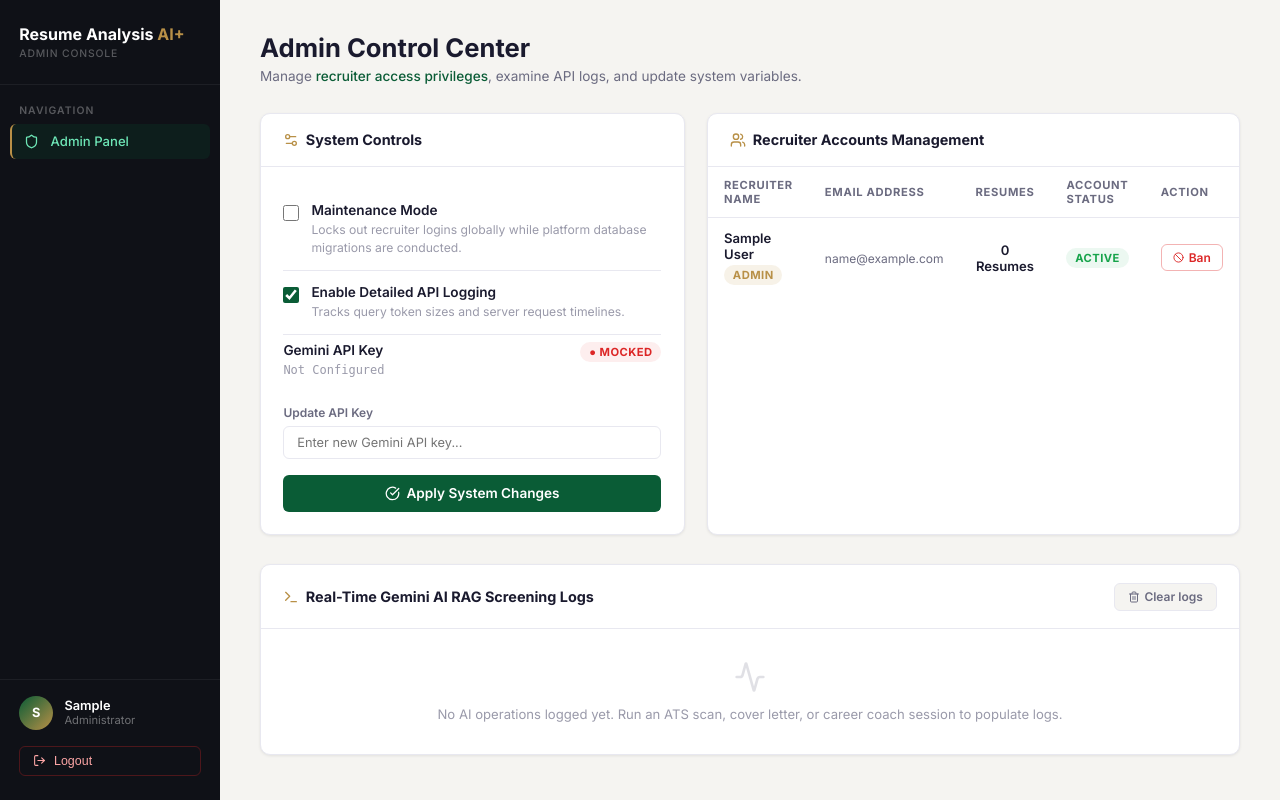
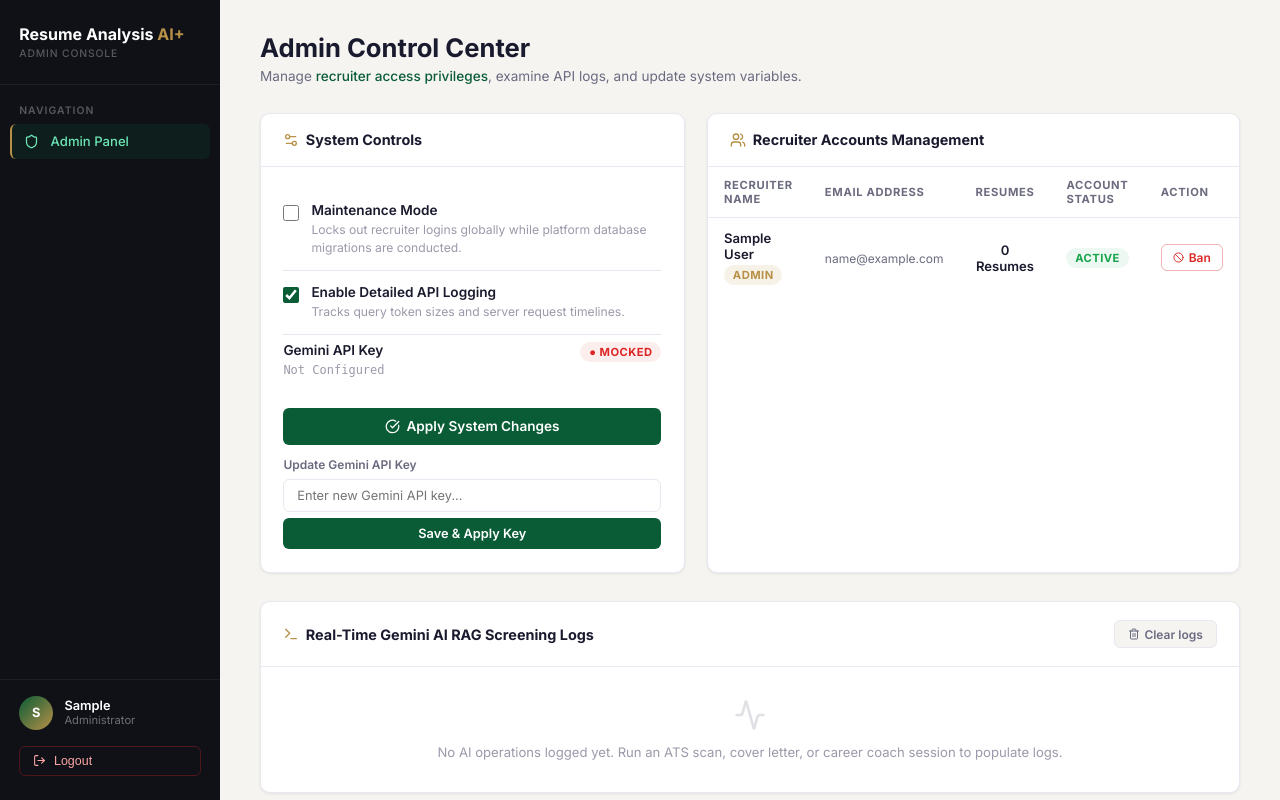
Before and after one commit to amantiwari79/FINAL-YEAR-PROJECT, a Django app: page /admin-panel/ in a window 1280 px wide. Run offline with Django 5.2, Linux system fonts and the light colour scheme; the visitor is signed in with stand-in values (Sample User, id 1); data comes from the database, SQL or seed files in the repository; data that the repository does not hold is empty.

Commit message:
Fix API key update form - use direct standalone POST form instead of JS relay

```diff
--- a/templates/accounts/admin_panel.html
+++ b/templates/accounts/admin_panel.html
@@ -549,20 +549,21 @@
                         </span>
                     </div>
 
-                    <div class="api-key-form">
-                        <label for="api_key">Update API Key</label>
-                        <input type="password" placeholder="Enter new Gemini API key..." name="_update_key_inline" id="api_key_inline" autocomplete="off">
-                    </div>
-
                     <button type="submit" class="btn-apply">
                         <i data-lucide="check-circle" style="width:15px;height:15px;"></i> Apply System Changes
                     </button>
                 </form>
 
-                <!-- Separate API key update via existing endpoint -->
-                <form action="{% url 'update_api_config' %}" method="POST" style="display:none;" id="apiKeyForm">
+                <!-- Standalone API Key Update Form -->
+                <form action="{% url 'update_api_config' %}" method="POST" style="margin-top:0.5rem;">
                     {% csrf_token %}
-                    <input type="hidden" name="api_key" id="apiKeyHidden">
+                    <div class="api-key-form">
+                        <label for="api_key_direct">Update Gemini API Key</label>
+                        <input type="password" name="api_key" id="api_key_direct" placeholder="Enter new Gemini API key..." autocomplete="off" required>
+                        <button type="submit">
+                            Save & Apply Key
+                        </button>
+                    </div>
                 </form>
             </div>
         </div>
@@ -700,16 +701,6 @@
 
 <script>
     lucide.createIcons();
-
-    // Wire inline API key update form on "Apply System Changes"
-    document.querySelector('.btn-apply').closest('form').addEventListener('submit', function(e) {
-        const inlineKey = document.getElementById('api_key_inline').value.trim();
-        if (inlineKey) {
-            e.preventDefault();
-            document.getElementById('apiKeyHidden').value = inlineKey;
-            document.getElementById('apiKeyForm').submit();
-        }
-    });
 </script>
 </body>
 </html>
```
